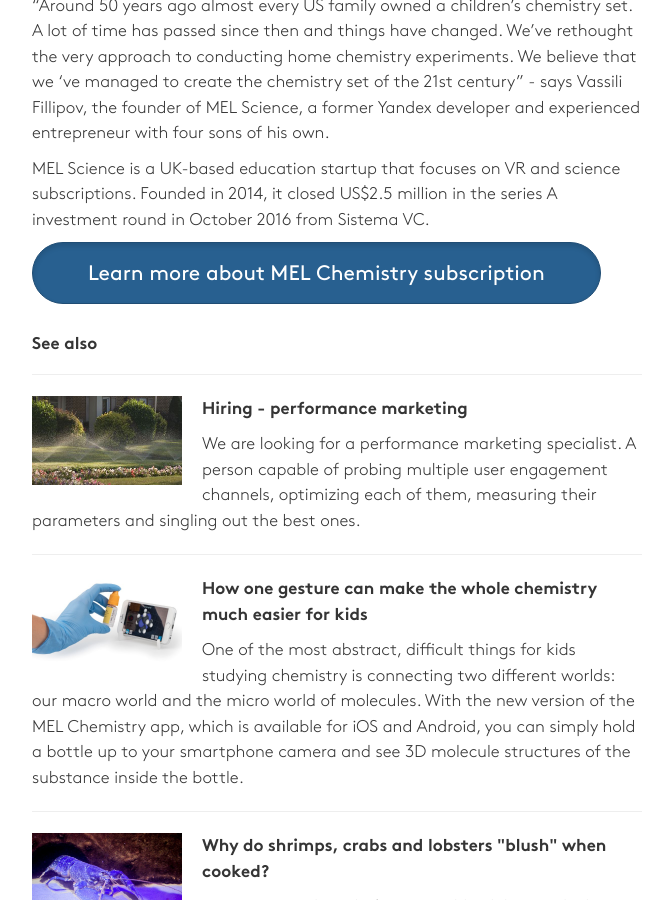
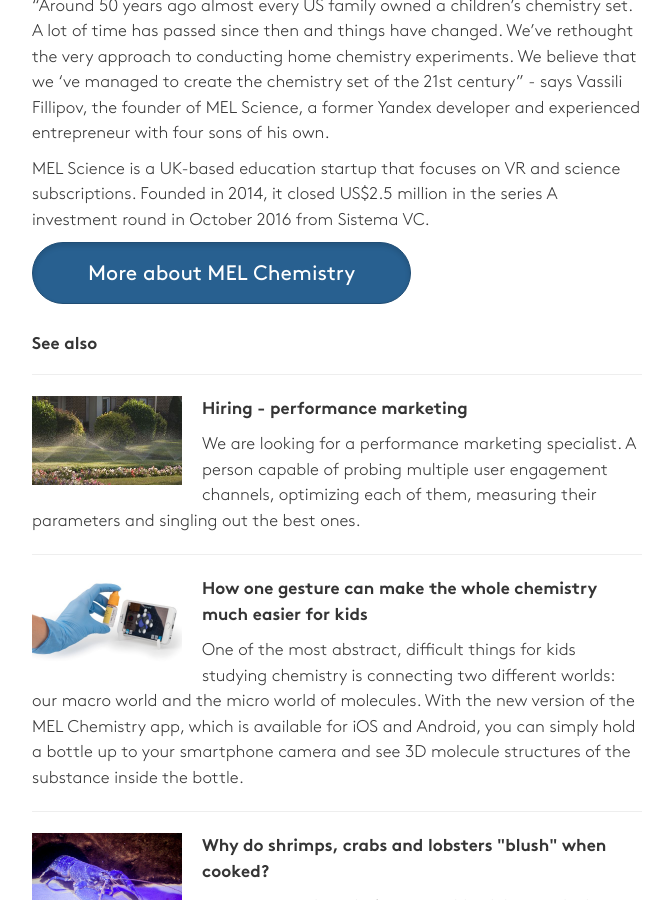
Before and after one commit to MELScience/blog.melscience.com, a Jekyll site: the page built from en/2017-05-30-svod-winner.md, in a window 1280 px wide and 900 px high, scrolled down 1081 px. Shown: the whole window, without its empty margins (143-813 px from the left). Built offline with Jekyll 4.4.1, drawn with Linux system fonts in a browser that asks for light colours; nearby versions of some CDN libraries; comment, search, counter and statistics services are not loaded.

Commit message:
shorter text on "Learn more" button in the last post

```diff
--- a/en/2017-05-30-svod-winner.md
+++ b/en/2017-05-30-svod-winner.md
@@ -24,4 +24,4 @@
 
 MEL Science is a UK-based education startup that focuses on VR and science subscriptions. Founded in 2014, it closed US$2.5 million in the series A investment round in October 2016 from Sistema VC.
 
-<a class="btn btn-primary btn-lg active btn-overflow" href="https://melscience.com">Learn more about MEL Chemistry subscription</a>
+<a class="btn btn-primary btn-lg active btn-overflow" href="https://melscience.com">More about MEL Chemistry</a>
```
